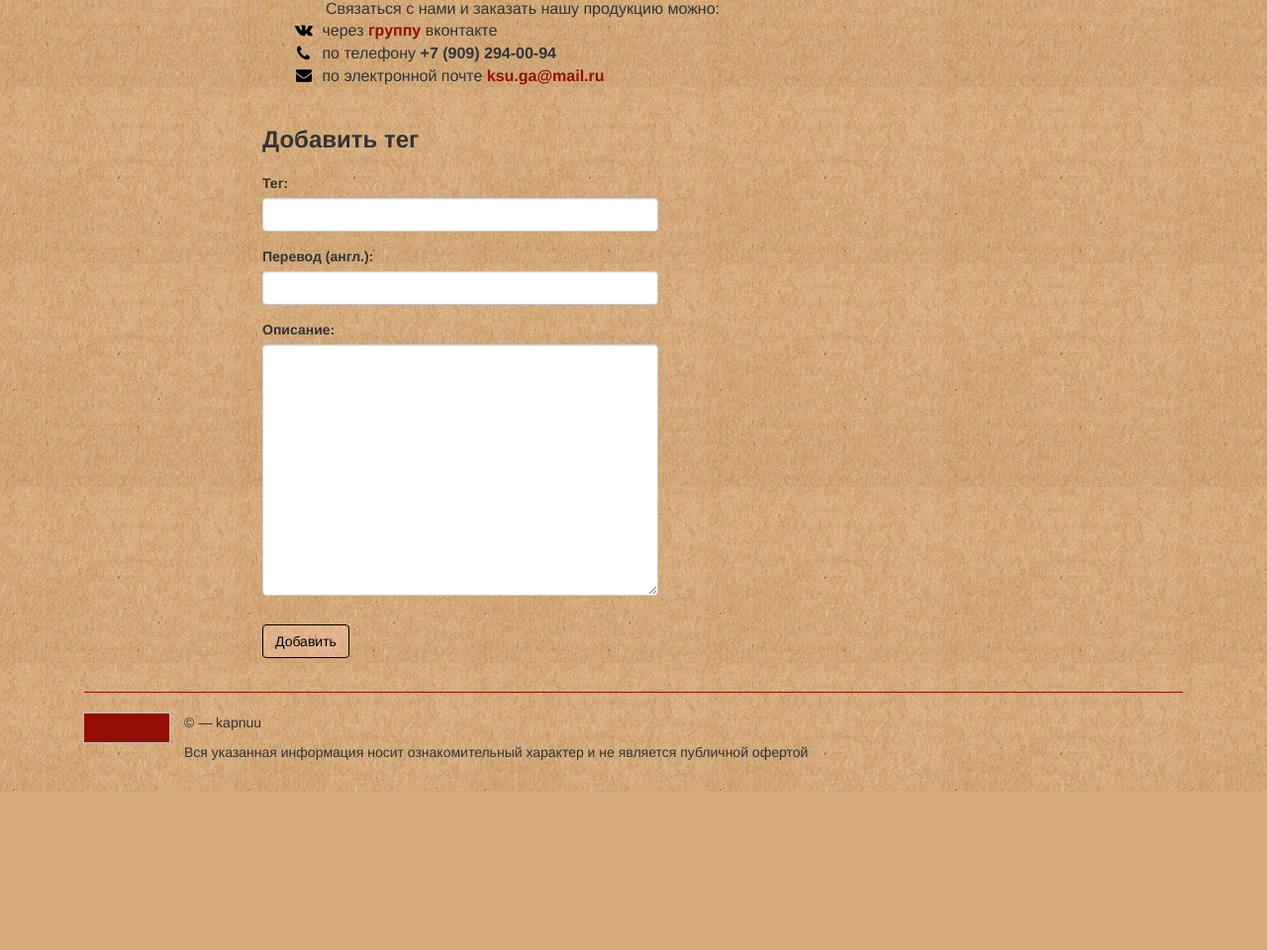
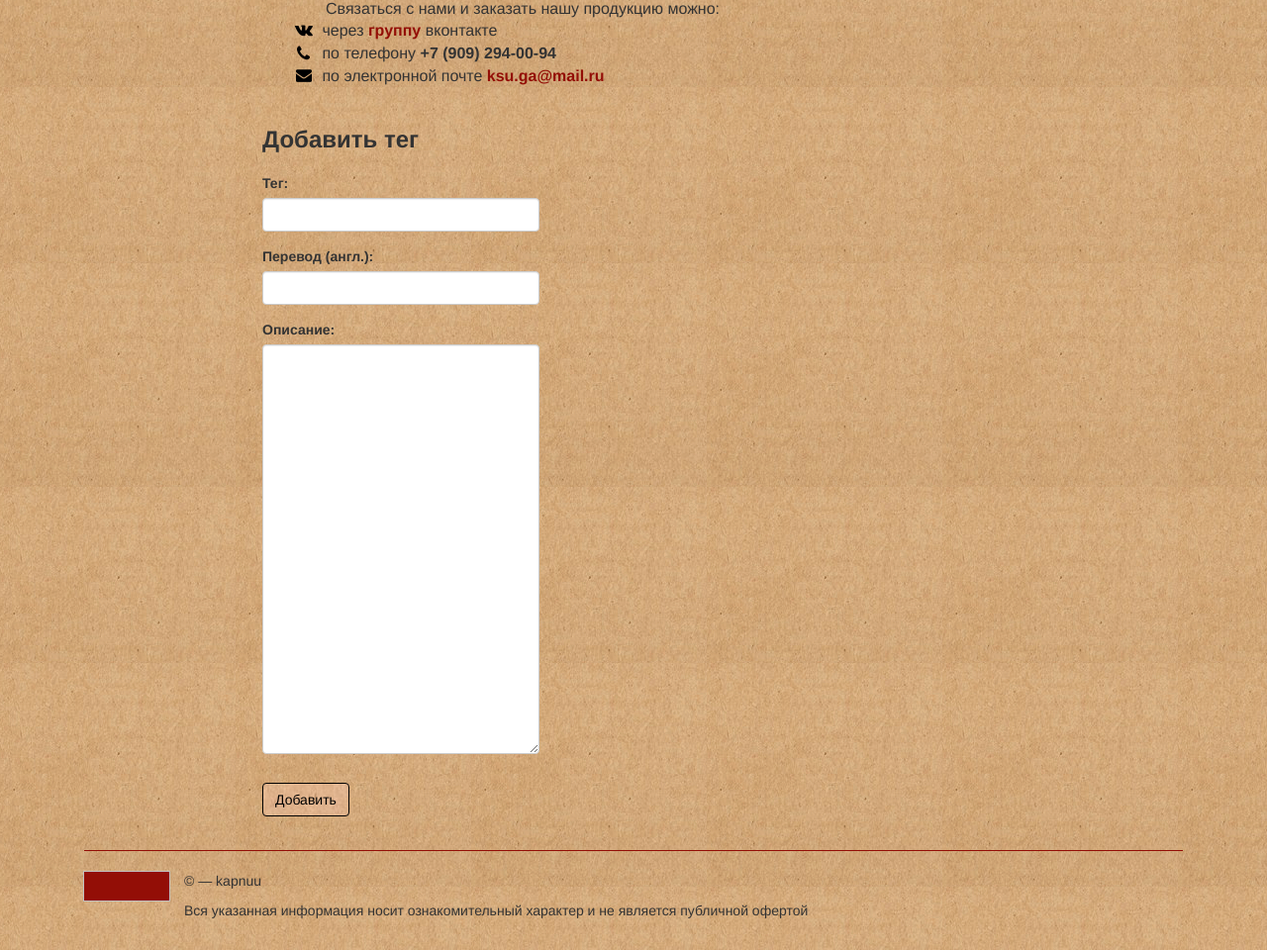
Before and after one commit to kapnuu/vetkaparfum, a Flask app: page /tag/add in a window 1280 px wide. Shown: the part 316-1276 px from the top of the page at 99% size. Before the commit the page ends 1116 px from the top, so only its background shows below. Run offline with Flask 2, Linux system fonts and the light colour scheme; the visitor is signed in with stand-in values (Sample User, id 1); data that the repository does not hold is empty; parts of the project's set-up code (start-up, migrations or seed data) failed here and were passed over; some libraries are stand-ins or nearby versions; some web fonts are replaced.

Commit message:
newlines

```diff
--- a/vetka/static/content/site.css
+++ b/vetka/static/content/site.css
@@ -36,10 +36,11 @@ body {
     padding-right: 15px;
 }
 
+/* Set width on the form input elements since they're 100% wide by default */
 input,
 select,
 textarea {
-    max-width: 400px;
+    max-width: 280px;
 }
 
 /* styles for validation helpers */
--- a/vetka/templates/add-tag.html
+++ b/vetka/templates/add-tag.html
@@ -27,7 +27,7 @@
 
             <div class="form-group">
                 <label for="description">Описание:</label>
-                {{ form.description(rows=12, class_='form-control') }}
+                {{ form.description(rows=20, class_='form-control') }}
             </div>
 
             <button type="submit" class="btn btn-default" style="margin-top: 1em;">{% if form.id %}Редактировать{% else %}Добавить{% endif %}</button>
```
